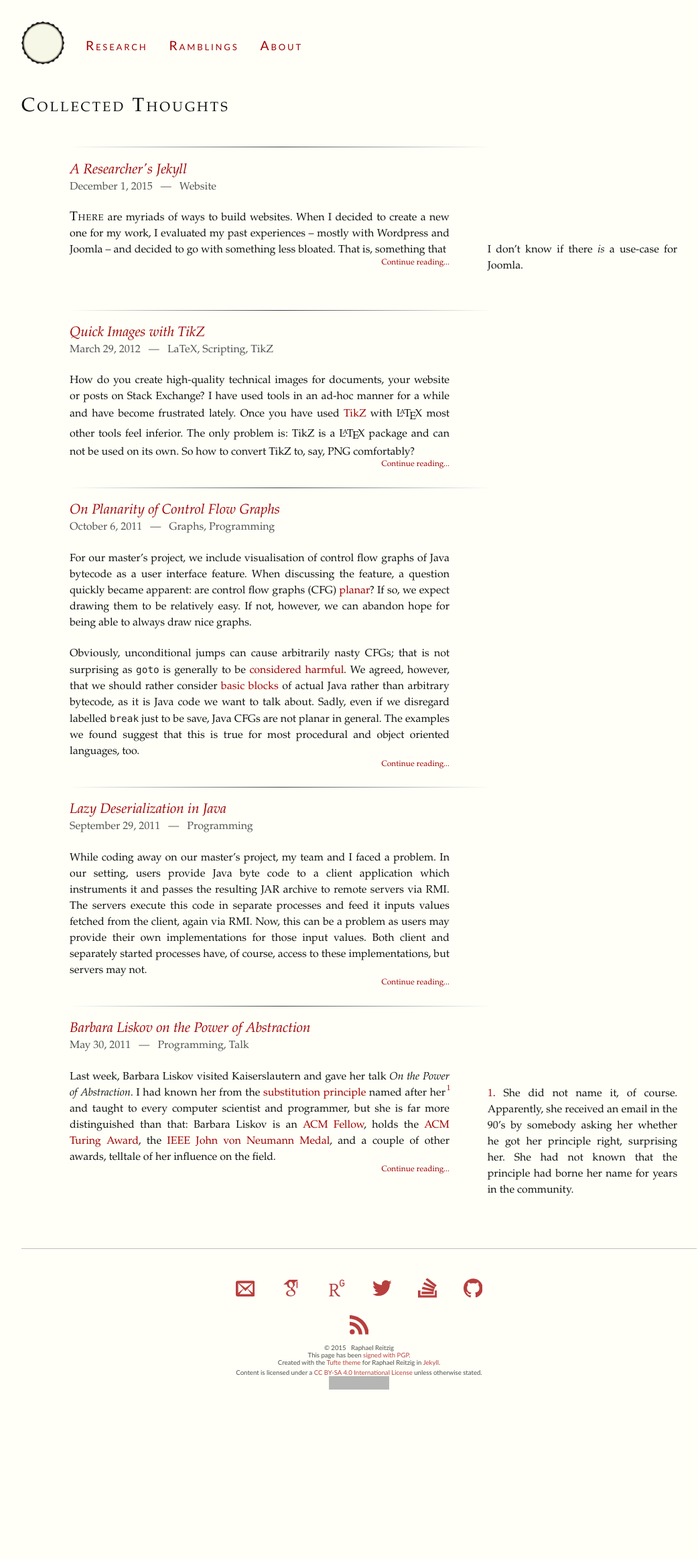
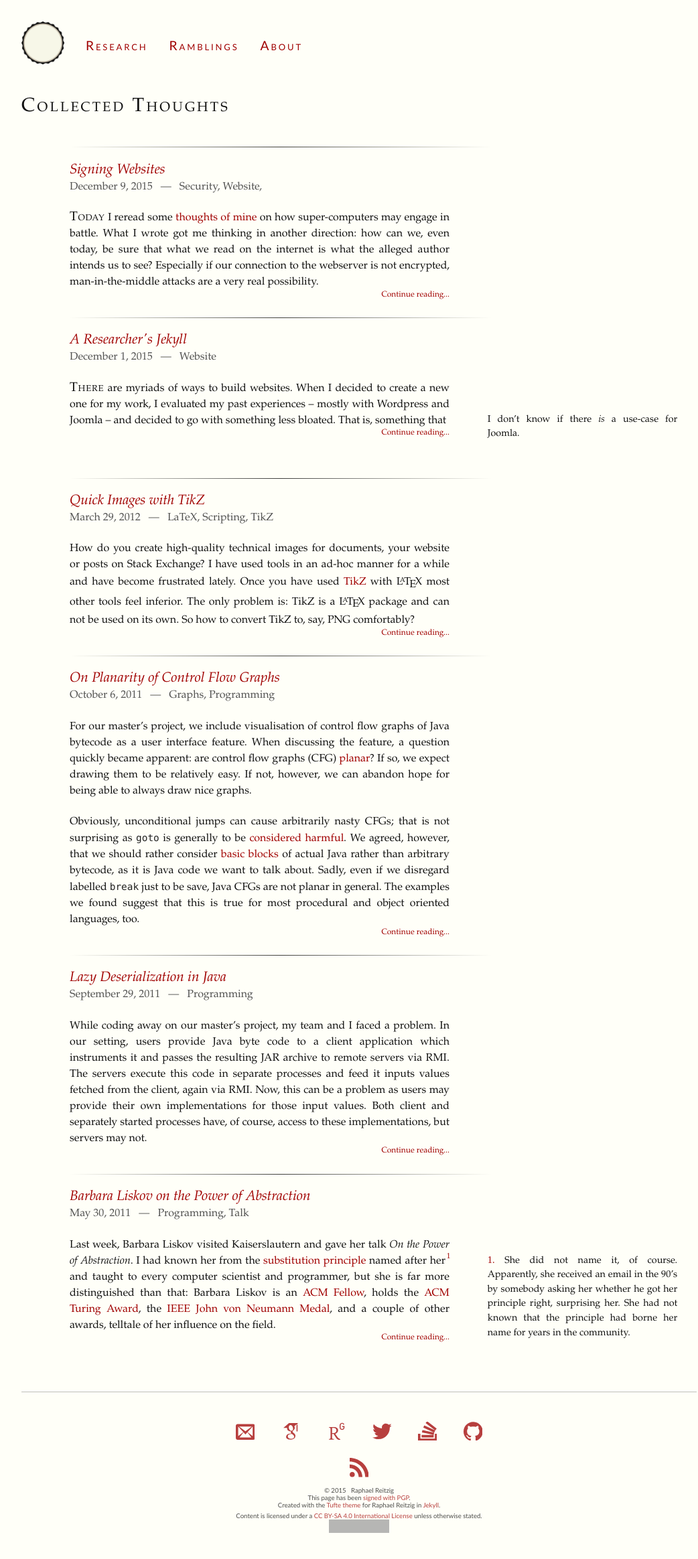
Before and after one commit to reitzig/reitzig.github.io, a Jekyll site: the page built from ramblings/index.md, in a window 1280 px wide. Shown: the whole page at 67% size, without its empty margins (128-1170 px from the left). Built offline with Jekyll 4.4.1, drawn with Linux system fonts in a browser that asks for light colours; before the commit the page ends 2114 px from its top, so only the background shows below that; grey boxes are pictures that could not be loaded.

Commit message:
Adds post on signing websites.

```diff
--- /dev/null
+++ b/_posts/2015-12-09-signing-websites.md
@@ -0,0 +1,46 @@
+---
+  title: Signing Websites
+  tags: Website, Security
+  mathjax: false
+---
+
+{% newthought "Today" %} I reread some
+  [thoughts of mine](http://worldbuilding.stackexchange.com/a/27379/3657)
+on how super-computers may engage in battle.
+What I wrote got me thinking in another direction:
+how can we, even today, be sure that what we read on the internet is what
+the alleged author intends us to see? Especially if our connection to the
+webserver is not encrypted, man-in-the-middle attacks are a very real possibility.
+
+How far do you trust your own hosting provider not to manipulate your content?
+How far do you trust your ISP not to manipulate what you access?
+How far do you trust the providers of *other* people?
+
+{% newthought "It" %} struck me that we already have technology to alleviate
+such concerns: cryptographic signatures.
+We{% marginnote "crypto" "Not enough people do, sadly." %} already use them for
+emails and the principle transfers to websites.
+Just like for emails, adoption can only happen if it is *easy to use*;
+a criterion encryption features of mail clients frequently fail to satisfy.
+
+The
+  [process I use for this website]({% post_url 2015-12-01-a-researchers-jekyll %})
+lends itself very well to fully integrating the signing of the generated websites.
+A quickly coded
+  [proof-of-concept implementation](https://github.com/reitzig/reitzig.github.io/blob/sources/_plugins/pgp-sign.rb)
+provides a fair user experience already; no user interaction is necessary at all.
+Now, every (local) file used on this website has been signed with PGP; the
+footer links to the relevant files. For instance, find the signatures of this
+post
+  [here]({% post_url 2015-12-01-a-researchers-jekyll %}.sig.html).
+
+{% newthought "Of course" %}, I am
+  [not the first person to have this idea](http://www.sanface.com/pgphtml.html).
+There has even been
+  [a proposal for integrating signatures into HTML](http://www.w3.org/2007/11/h6n/),
+and
+  [standards for XML exist](http://www.w3.org/standards/techs/xmlsig).
+But: have you ever seen a signed website? I have not.
+
+Need, standards and tools are necessary for anything like this to get traction.
+Do you see the need for signing websites?
--- a/css/tufte.scss
+++ b/css/tufte.scss
@@ -249,7 +249,7 @@ img { max-width: 100%; }
                          width: 50%;
                          margin-top: 0;
                          margin-bottom: 1.96rem;
-                         font-size: 1.0rem;
+                         font-size: 90%;
                          line-height: 1.5; // did not understand value
                          vertical-align: baseline;
                          position: relative; }
```
